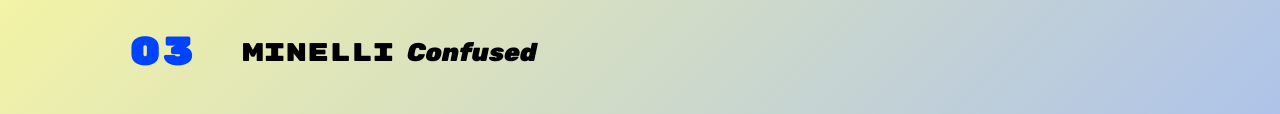
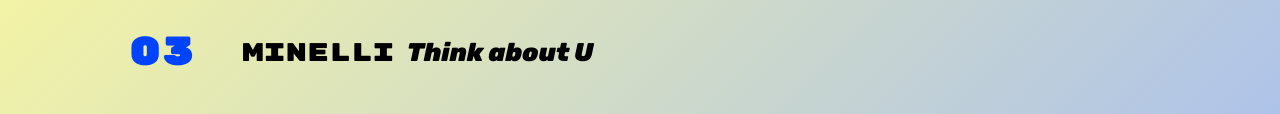
Before and after one commit to alex-petrushin/eurovision23, a plain HTML site: page songs/recap.html in a window 1280 px wide. Shown: the part 253-367 px from the top of the page. Drawn offline with Linux system fonts and the light colour scheme.

Commit message:
Update recap.html

```diff
--- a/songs/recap.html
+++ b/songs/recap.html
@@ -211,7 +211,7 @@
 		<a href="https://alex-petrushin.github.io/eurovision23/songs/minelli.html" target="_blank">
 			<div class="act">
 				<div class="artist">Minelli</div>
-				<div class="song">Confused</div>
+				<div class="song">Think about U</div>
 			</div>
 		</a>
 	</div>
```
